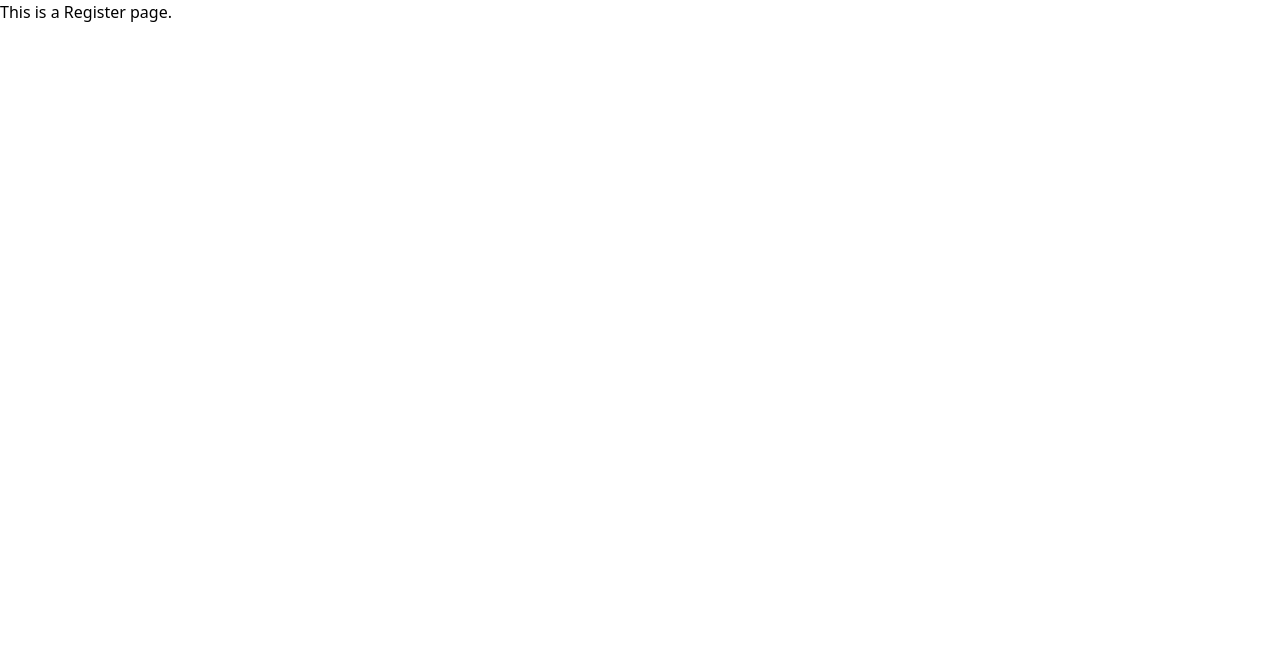
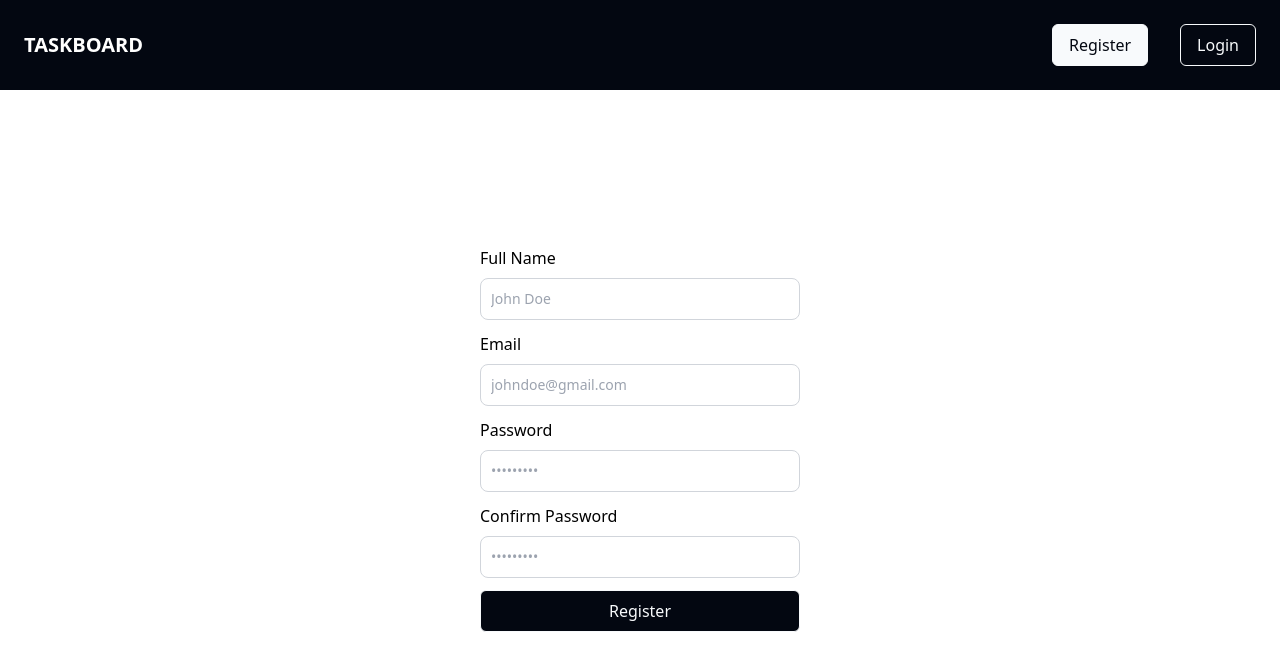
Before and after one commit to codexsusan/taskboard, a React (Create React App) app: page /register in a window 1280 px wide. Shown: the top 670 px of the page. Built offline with nearby package versions, Linux system fonts and the light colour scheme.

Commit message:
Working with authentication pages

```diff
--- a/src/common/Buttons.tsx
+++ b/src/common/Buttons.tsx
@@ -1,11 +1,56 @@
-import React from 'react'
+import React from "react";
 
-function Buttons() {
-  return (
-    <div>
+type Props = {
+  type?: ButtonType;
+  title: string;
+  onClick: () => void;
+  theme: string;
+};
 
-    </div>
-  )
+type ButtonType = "submit" | "button";
+
+function Button(props: Props) {
+  switch (props.theme) {
+    case "dark":
+      return <DarkButton {...props} />;
+    case "light":
+      return <LightButton {...props} />;
+    default:
+      return null;
+  }
 }
 
-export default Buttons
+function DarkButton(props: Props) {
+  return (
+    <>
+      <button
+        type={props.type}
+        className="border bg-[#030711] text-[#F8FAFC] border-slate-50 px-4 py-2 rounded-md "
+        onClick={(e) => {
+          e.preventDefault();
+          props.onClick();
+        }}
+      >
+        {props.title}
+      </button>
+    </>
+  );
+}
+
+function LightButton(props: Props) {
+  return (
+    <>
+      <button
+        className="border bg-[#F8FAFC] text-[#030711] hover: border-slate-50 px-4 py-2 rounded-md "
+        onClick={(e) => {
+          e.preventDefault();
+          props.onClick();
+        }}
+      >
+        {props.title}
+      </button>
+    </>
+  );
+}
+
+export default Button;
--- /dev/null
+++ b/src/common/InputField.tsx
@@ -0,0 +1,31 @@
+type Props = {
+  type: string;
+  label: string;
+  placeholder?: string;
+  required?: boolean;
+  value?: string;
+  onValueChange?: (value: string) => void;
+};
+
+function InputField(props: Props) {
+  return (
+    <div>
+      <label htmlFor={props.label} className="block mb-2 ">
+        {props.label}
+      </label>
+      <input
+        onChange={(e) => {
+          props.onValueChange!(e.target.value);
+        }}
+        type={props.type}
+        id={props.label}
+        value={props.value}
+        className="border border-gray-300 text-gray-900 text-sm rounded-lg focus:ring-blue-500 focus:border-blue-500 block w-full p-2.5"
+        placeholder={props.placeholder}
+        required={props.required ? true : false}
+      />
+    </div>
+  );
+}
+
+export default InputField;
--- /dev/null
+++ b/src/common/Navbar.tsx
@@ -0,0 +1,32 @@
+import React from "react";
+import Button from "./Buttons";
+import { useNavigate } from "react-router-dom";
+
+function Navbar() {
+  const navigate = useNavigate();
+  return (
+    <div className="p-6 bg-[#030711] text-white flex justify-between flex-1 items-center">
+      <div>
+        <h1 className="text-xl font-semibold">TASKBOARD</h1>
+      </div>
+      <div className="flex items-center gap-x-8">
+        <div>
+          <Button
+            title="Register"
+            theme="light"
+            onClick={() => navigate("/register")}
+          />
+        </div>
+        <div>
+          <Button
+            title="Login"
+            theme="dark"
+            onClick={() => navigate("/login")}
+          />
+        </div>
+      </div>
+    </div>
+  );
+}
+
+export default Navbar;
--- /dev/null
+++ b/src/components/Auth.tsx
@@ -0,0 +1,158 @@
+import React, { useReducer } from "react";
+import InputField from "../common/InputField";
+import Button from "../common/Buttons";
+
+type authType = "login" | "register";
+
+type User = {
+  name?: string;
+  email: string;
+  password: string;
+  confirmPassword: string;
+};
+
+type ChangeEmail = { type: "CHANGE_EMAIL"; payload: string };
+
+type ChangePassword = { type: "CHANGE_PASSWORD"; payload: string };
+
+type ChangeName = { type: "CHANGE_NAME"; payload: string };
+
+type ReducerAction = ChangeEmail | ChangePassword | ChangeName;
+
+const reducer = (state: User, action: ReducerAction) => {
+  switch (action.type) {
+    case "CHANGE_EMAIL":
+      return { ...state, email: action.payload };
+    case "CHANGE_PASSWORD":
+      return { ...state, password: action.payload };
+    case "CHANGE_NAME":
+      return { ...state, name: action.payload };
+    default:
+      return state;
+  }
+};
+
+function Auth(props: { authMethod: authType }) {
+  const initialState: User = {
+    name: "",
+    email: "",
+    password: "",
+    confirmPassword: "",
+  };
+
+  const [state, dispatch] = useReducer(reducer, initialState);
+
+  const changeEmail = (value: string) => {
+    dispatch({ type: "CHANGE_EMAIL", payload: value });
+    console.log(state.email);
+  };
+
+  const changePassword = (value: string) => {
+    dispatch({ type: "CHANGE_PASSWORD", payload: value });
+  };
+
+  const changeName = () => {};
+
+  switch (props.authMethod) {
+    case "login": {
+      return (
+        <Login
+          state={state}
+          changeEmailCB={changeEmail}
+          changePasswordCB={changePassword}
+        />
+      );
+    }
+    case "register": {
+      return (
+        <Signup
+          state={state}
+          changeEmailCB={changeEmail}
+          changePasswordCB={changePassword}
+        />
+      );
+    }
+  }
+}
+
+function Login(props: {
+  state: User;
+  changeEmailCB: (value: string) => void;
+  changePasswordCB: (value: string) => void;
+}) {
+  return (
+    <form className="w-1/4 flex flex-col gap-y-3">
+      <InputField
+        placeholder="johndoe@gmail.com"
+        label="Email"
+        type="email"
+        required={true}
+        value={props.state.email}
+        onValueChange={props.changeEmailCB}
+      />
+      <InputField
+        placeholder="•••••••••"
+        label="Password"
+        type="password"
+        required={true}
+        value={props.state.password}
+        onValueChange={props.changePasswordCB}
+      />
+      <Button
+        title="Login"
+        theme="dark"
+        onClick={() => {
+          //   handleLogin();
+        }}
+      />
+    </form>
+  );
+}
+
+function Signup(props: {
+  state: User;
+  changeEmailCB: (value: string) => void;
+  changePasswordCB: (value: string) => void;
+}) {
+  return (
+    <form className="w-1/4 flex flex-col gap-y-3">
+      <InputField
+        placeholder="John Doe"
+        label="Full Name"
+        type="text"
+        // value={props.state.name}
+        required={true}
+      />
+      <InputField
+        placeholder="johndoe@gmail.com"
+        label="Email"
+        type="email"
+        // value={props.state.email}
+        required={true}
+      />
+      <InputField
+        placeholder="•••••••••"
+        label="Password"
+        type="password"
+        // value={props.state.password}
+        required={true}
+      />
+      <InputField
+        placeholder="•••••••••"
+        label="Confirm Password"
+        type="password"
+        // value={props.state.confirmPassword}
+        required={true}
+      />
+      <Button
+        title="Register"
+        theme="dark"
+        onClick={() => {
+          //   handleLogin();
+        }}
+      />
+    </form>
+  );
+}
+
+export default Auth;
--- a/src/components/Home.tsx
+++ b/src/components/Home.tsx
@@ -1,35 +1,11 @@
 import React from "react";
-import { useNavigate } from "react-router-dom";
+import Navbar from "../common/Navbar";
 
 function Home() {
-  const naviagte = useNavigate();
-
   return (
-    <div className="p-6 bg-[#030711] text-white flex justify-between flex-1">
-      <div>
-        <h1 className="text-xl font-semibold">TASKBOARD</h1>
-      </div>
-      <div className="flex items-center gap-4">
-        <div>
-          <button
-            className="border bg-[#F8FAFC] text-[#030711] hover: border-slate-50 px-4 py-2 rounded-md "
-            onClick={() => {
-              naviagte("/register");
-            }}
-          >
-            Register
-          </button>
-        </div>
-        <button
-        className="border border-slate-50 px-4 py-2 rounded-md "
-          onClick={() => {
-            naviagte("/login");
-          }}
-        >
-          Login
-        </button>
-      </div>
-    </div>
+    <>
+      <Navbar />
+    </>
   );
 }
 
--- a/src/components/Login.tsx
+++ b/src/components/Login.tsx
@@ -1,11 +1,34 @@
-import React from 'react'
+import React from "react";
+import InputField from "../common/InputField";
+import Button from "../common/Buttons";
 
 function Login() {
+  const handleLogin = () => {
+    console.log("Login handle clicked");
+  };
   return (
-    <div className=''>
-
-    </div>
-  )
+    <form className="w-1/4 flex flex-col gap-y-3">
+      <InputField
+        placeholder="johndoe@gmail.com"
+        label="Email"
+        type="email"
+        required={true}
+      />
+      <InputField
+        placeholder="•••••••••"
+        label="Password"
+        type="password"
+        required={true}
+      />
+      <Button
+        title="Login"
+        theme="dark"
+        onClick={() => {
+          handleLogin();
+        }}
+      />
+    </form>
+  );
 }
 
-export default Login
+export default Login;
--- /dev/null
+++ b/src/hoc/AppContainer.tsx
@@ -0,0 +1,13 @@
+import React from "react";
+import Navbar from "../common/Navbar";
+
+function AppContainer(props: { children: React.ReactNode }) {
+  return (
+    <div className="h-screen w-screen">
+      <Navbar />
+      {props.children}
+    </div>
+  );
+}
+
+export default AppContainer;
--- /dev/null
+++ b/src/hoc/AuthContainer.tsx
@@ -0,0 +1,17 @@
+import React from "react";
+import Navbar from "../common/Navbar";
+
+function AuthContainer(props: { children: React.ReactNode }) {
+  return (
+    <div className="h-screen w-screen">
+      <Navbar />
+      <div className="flex items-center justify-center h-5/6 w-full">
+        <div className="flex justify-center flex-row w-full mt-8">
+          {props.children}
+        </div>
+      </div>
+    </div>
+  );
+}
+
+export default AuthContainer;
--- a/src/router/AppRouter.tsx
+++ b/src/router/AppRouter.tsx
@@ -1,6 +1,8 @@
 import { RouterProvider, createBrowserRouter } from "react-router-dom";
 import React from "react";
 import Home from "../components/Home";
+import AuthContainer from "../hoc/AuthContainer";
+import Auth from "../components/Auth";
 
 export const router = createBrowserRouter([
   {
@@ -13,14 +15,22 @@ export const router = createBrowserRouter([
   },
   {
     path: "/login",
-    element: <div>This is a Login page.</div>,
+    element: (
+      <AuthContainer>
+        <Auth authMethod="login" />
+      </AuthContainer>
+    ),
   },
   {
     path: "/register",
-    element: <div>This is a Register page.</div>,
+    element: (
+      <AuthContainer>
+        <Auth authMethod="register" />
+      </AuthContainer>
+    ),
   },
 ]);
 
 export default function AppRouter() {
-  return <RouterProvider fallbackElement={<div>Hello</div>} router={router} />;
+  return <RouterProvider router={router} />;
 }
```
Also changed, not shown: 1 other file (tests, documents, lock files or other folders).
